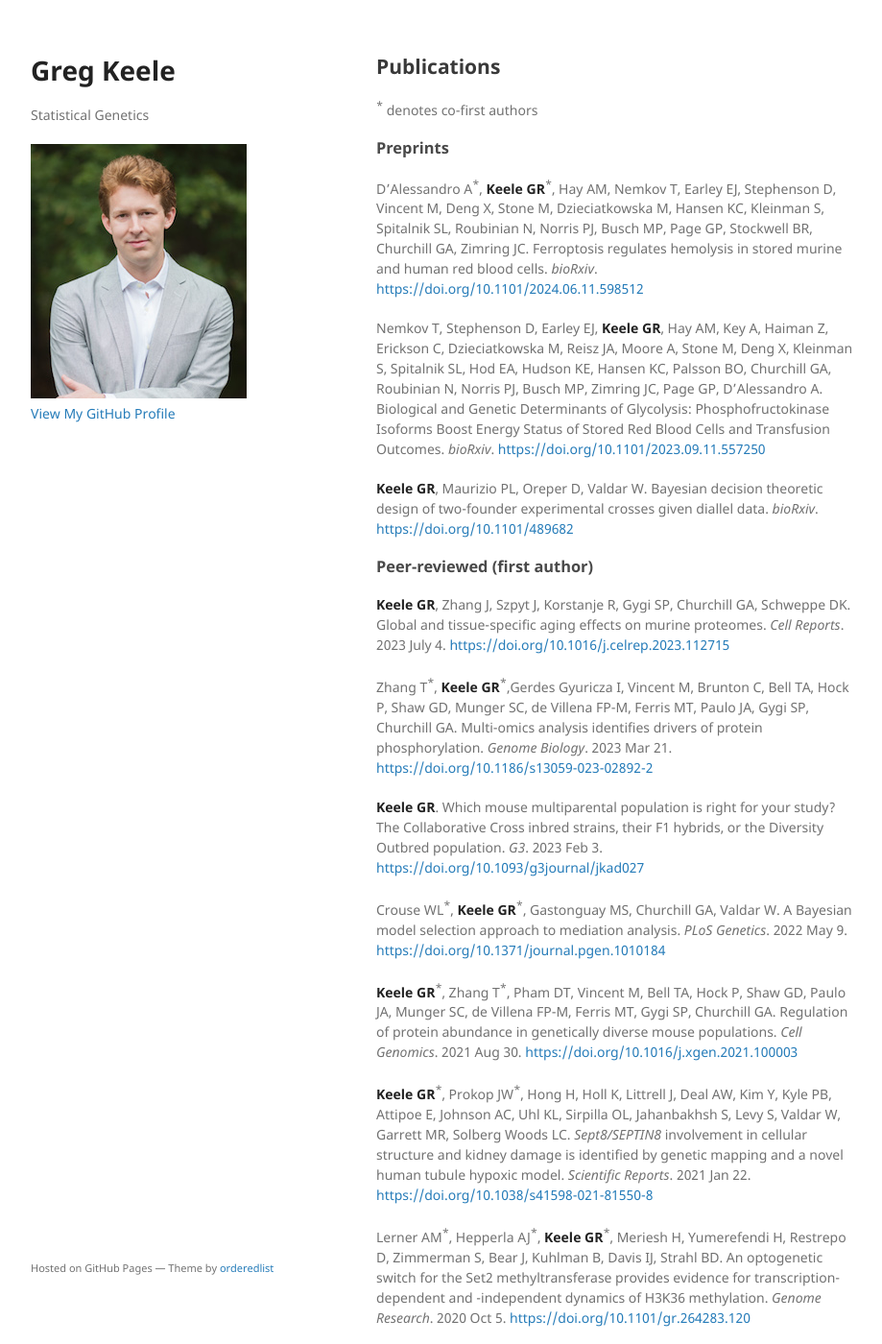
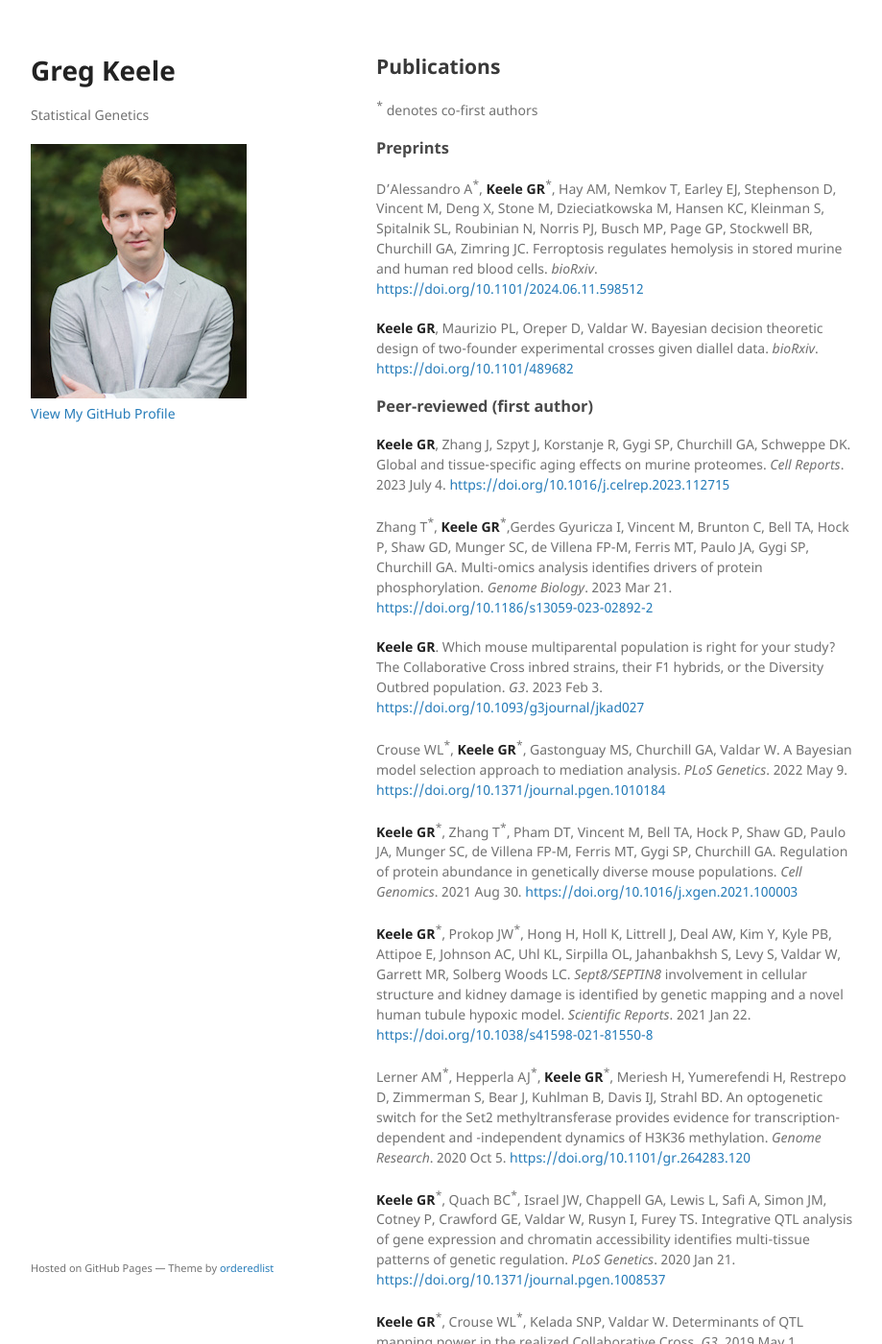
Before and after one commit to gkeele/gkeele.github.io, a Jekyll site: the page built from publications.md, in a window 1280 px wide and 1400 px high. Shown: the whole window at 96% size, without its empty margins (178-1097 px from the left). Built offline with Jekyll 4.4.1, drawn with Linux system fonts in a browser that asks for light colours; our own code applies the rules of GitHub Pages for plain Markdown files; some of the changed text lies outside the part shown.

Commit message:
Moved glycolysis manuscript to published

```diff
--- a/publications.md
+++ b/publications.md
@@ -8,8 +8,6 @@ layout: default
 ### Preprints
 
 D'Alessandro A<sup>\*</sup>, **Keele GR**<sup>\*</sup>, Hay AM, Nemkov T, Earley EJ, Stephenson D, Vincent M, Deng X, Stone M, Dzieciatkowska M, Hansen KC, Kleinman S, Spitalnik SL, Roubinian N, Norris PJ, Busch MP, Page GP, Stockwell BR, Churchill GA, Zimring JC. Ferroptosis regulates hemolysis in stored murine and human red blood cells. *bioRxiv*. [https://doi.org/10.1101/2024.06.11.598512](https://doi.org/10.1101/2024.06.11.598512)
-
-Nemkov T, Stephenson D, Earley EJ, **Keele GR**, Hay AM, Key A, Haiman Z, Erickson C, Dzieciatkowska M, Reisz JA, Moore A, Stone M, Deng X, Kleinman S, Spitalnik SL, Hod EA, Hudson KE, Hansen KC, Palsson BO, Churchill GA, Roubinian N, Norris PJ, Busch MP, Zimring JC, Page GP, D'Alessandro A. Biological and Genetic Determinants of Glycolysis: Phosphofructokinase Isoforms Boost Energy Status of Stored Red Blood Cells and Transfusion Outcomes. *bioRxiv*. [https://doi.org/10.1101/2023.09.11.557250](https://doi.org/10.1101/2023.09.11.557250)
 
 **Keele GR**, Maurizio PL, Oreper D, Valdar W. Bayesian decision theoretic design of two-founder experimental crosses given diallel data. *bioRxiv*. [https://doi.org/10.1101/489682](https://doi.org/10.1101/489682)
 
```
Also changed, not shown: other parts of publications.md (+2 -0 lines).
